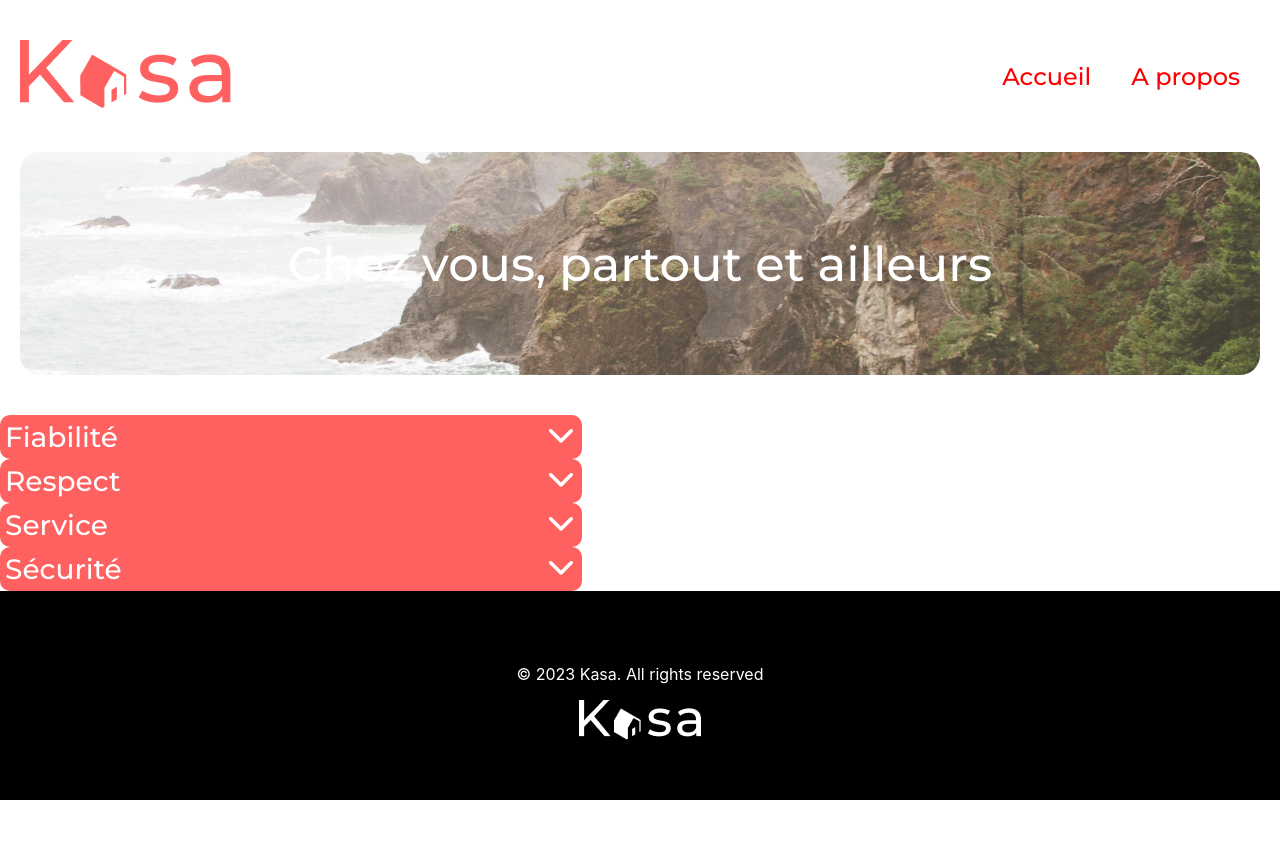
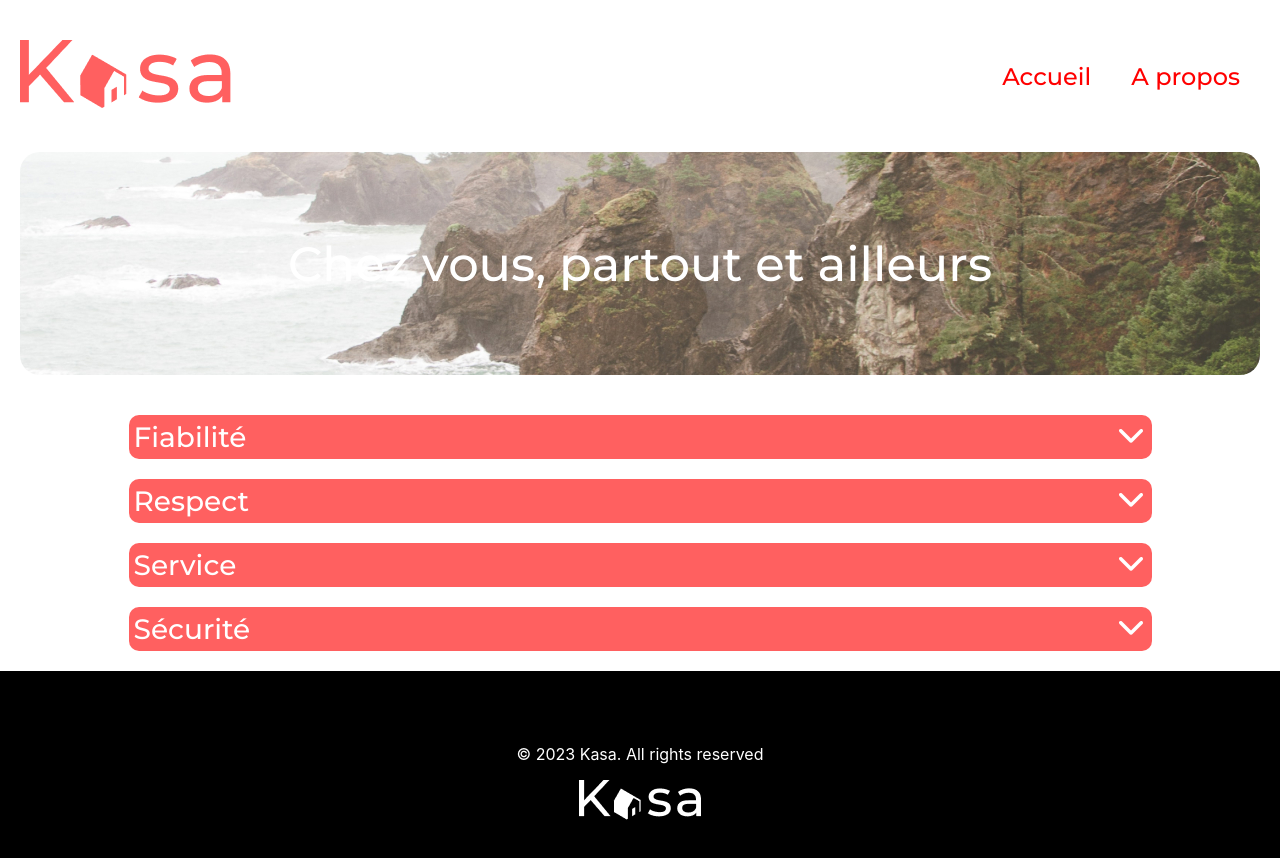
Before and after one commit to JulienV87/kasa, a React (Create React App) app: page /about-us in a window 1280 px wide. Shown: the top 858 px of the page. Before the commit the page ends 800 px from the top, so only its background shows below. Built offline with nearby package versions, Linux system fonts and the light colour scheme.

Commit message:
Correction bug collapseButton

```diff
--- a/src/index.css
+++ b/src/index.css
@@ -290,14 +290,13 @@ code {
   flex-wrap: wrap;
   justify-content: space-between;
   align-items: center;
-  /* transition: all 1s; */
 }
 
 .description-collapse-button{
   width: 582px;
   height: 52px;
   border-radius: 10px;
-  margin-bottom:60px;
+  margin-bottom:20px;
 }
 
 
@@ -362,13 +361,15 @@ box-sizing: border-box;
 }
 
 .accordion {
-  width: 582px;
+  max-width: 1023px;
   color: white;
   font-size: 28px;
   font-family: Montserrat;
   background-color: #FF6060;
   border-radius: 10px;
   overflow: hidden;
+  margin: auto;
+  margin-bottom: 20px;
 }
 
 .accordion .title {
@@ -392,7 +393,7 @@ box-sizing: border-box;
 
 .accordion .description .wrapper {
 background-color:#F6F6F6;
-width: 582px;
+/* width: 1023px; */
 margin : auto;
 border-radius: 0 0 10px 10px;
 overflow: hidden;
@@ -401,6 +402,7 @@ box-sizing: border-box;
 }
 
 .accordion .description .wrapper div {
+  min-width: 562px;;
   padding: 20px;
 }
 
```
